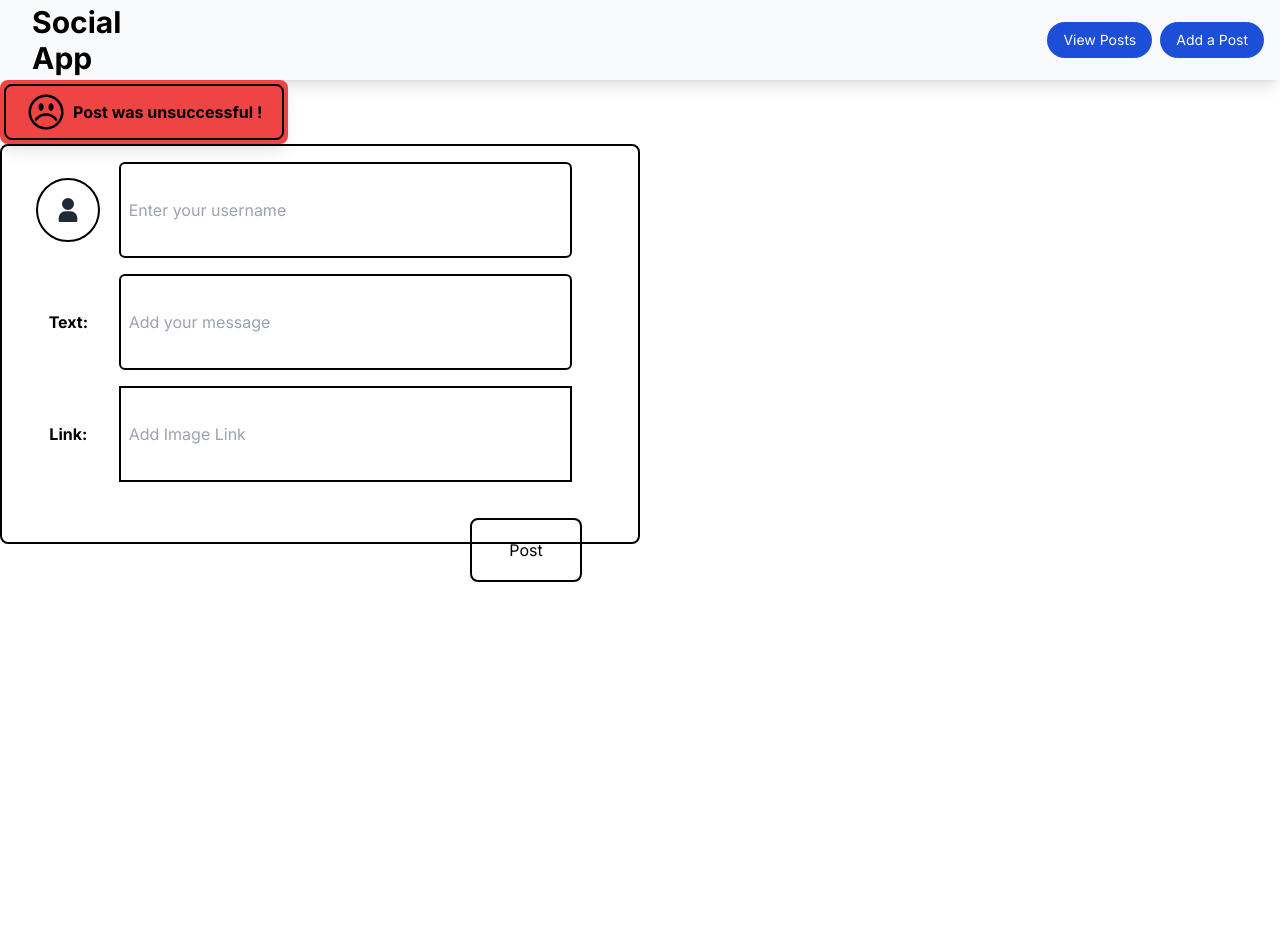
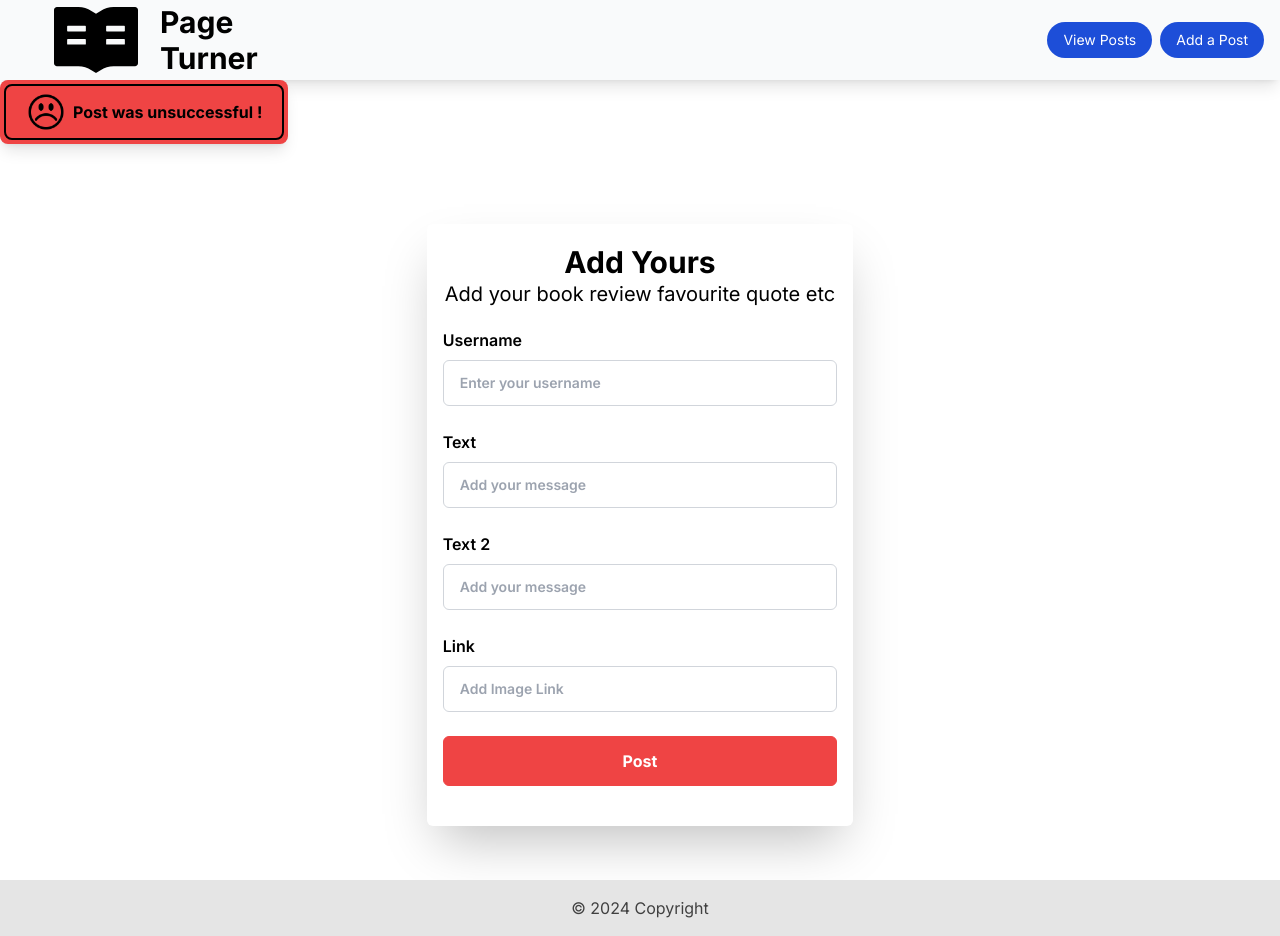
Before and after one commit to illonab/social-app, a Next.js app: page /add in a window 1280 px wide. Before the commit the page ends 880 px from the top, so only its background shows below. Built offline with nearby package versions, Linux system fonts and the light colour scheme.

Commit message:
design updates

```diff
--- a/app/layout.js
+++ b/app/layout.js
@@ -1,6 +1,7 @@
 import { Inter } from "next/font/google";
 import "./globals.css";
 import Navbar from "../components/navbar";
+import Footer from "../components/footer";
 
 const inter = Inter({ subsets: ["latin"] });
 
@@ -15,6 +16,7 @@ export default function RootLayout({ children }) {
       <body className={inter.className}>
         <Navbar />
         {children}
+        <Footer />
       </body>
     </html>
   );
--- a/components/addPostCard.jsx
+++ b/components/addPostCard.jsx
@@ -54,43 +54,58 @@ const AddPostCard = () => {
     }
 
     return (
-        <div className="border-2 border-black w-2/4 h-2/4 rounded-lg p-4">
-            <form onSubmit={handleAddPost} className="flex flex-col items-center justify-center gap-4">
+<div className="container mx-auto">
+        <div className="lg:w-4/12 pb-10 pt-5 w-full p-4 flex flex-wrap justify-center shadow-2xl my-20 rounded-md mx-auto">
+            <div className="pb-5">
+                <h1 className="text-3xl text-center font-bold">Add Yours</h1>
+                <p className="text-center text-xl">Add your book review favourite quote etc</p>
+            </div>
+            <form onSubmit={handleAddPost} className="flex flex-col justify-start items-center w-full m-auto">
+
                 {/* User Id */}
-                <div className=" w-full h-24 flex">
-                    <div  className="flex items-center justify-center w-1/6">
-                    <div className="rounded-full border-2 border-black h-16 w-16 flex items-center justify-center">
-                        <svg class="w-6 h-6 text-gray-800 dark:text-white" aria-hidden="true" xmlns="http://www.w3.org/2000/svg" fill="currentColor" viewBox="0 0 14 18">
-                            <path d="M7 9a4.5 4.5 0 1 0 0-9 4.5 4.5 0 0 0 0 9Zm2 1H5a5.006 5.006 0 0 0-5 5v2a1 1 0 0 0 1 1h12a1 1 0 0 0 1-1v-2a5.006 5.006 0 0 0-5-5Z"/>
-                        </svg>
+                <div className="grid grid-cols-1 mb-6 md:grid-cols-2 gap-3 w-full">
+                    <div className="text-left flex flex-col gap-2 w-full md:col-span-2">
+                        <label className="font-semibold">Username</label>
+                        <div className="flex items-center">
+                            <input onChange={handleInput} className="border border-gray-300 text-sm font-semibold mb-1 max-w-full w-full outline-none rounded-md m-0 py-3 px-4 md:py-3 md:px-4 md:mb-0 focus:border-red-500 md:w-full" type="text" placeholder="Enter your username" name="username" />
+                        </div>
                     </div>
-                    </div>
-                    <input onChange={handleInput} class='w-3/4 h-23 border-black border-2 pl-2 hover:border-sky-700 hover:border-4 rounded-md' placeholder='Enter your username' name="username"/>
                 </div>
 
                 {/* Text */}
-                <div className=" w-full h-24 flex ">
-                    <div className="flex items-center justify-center w-1/6">
-                        <h2 className='font-bold'>Text: </h2>
+                <div className="grid grid-cols-1 mb-6 md:grid-cols-2 gap-3 w-full">
+                    <div className="text-left flex flex-col gap-2 w-full md:col-span-2">
+                        <label className="font-semibold">Text</label>
+                        <input onChange={handleInput} className="border border-gray-300 text-sm font-semibold mb-1 max-w-full w-full outline-none rounded-md m-0 py-3 px-4 md:py-3 md:px-4 md:mb-0 focus:border-red-500 md:w-full" type="textarea" placeholder="Add your message" name="text" />
                     </div>
-                    <input onChange={handleInput} class='w-3/4 h-23 border-black border-2 pl-2 hover:border-sky-700 hover:border-4 rounded-md'  type="textarea" placeholder='Add your message' name="text" />
+                </div>
+
+                {/* Text 2 */}
+                <div className="grid grid-cols-1 mb-6 md:grid-cols-2 gap-3 w-full">
+                    <div className="text-left flex flex-col gap-2 w-full md:col-span-2">
+                        <label className="font-semibold">Text 2</label>
+                        <input onChange={handleInput} className="border border-gray-300 text-sm font-semibold mb-1 max-w-full w-full outline-none rounded-md m-0 py-3 px-4 md:py-3 md:px-4 md:mb-0 focus:border-red-500 md:w-full" type="textarea" placeholder="Add your message" name="text" />
+                    </div>
                 </div>
 
                 {/* Images */}
-                <div className=" w-full h-24 flex">
-                    <div className="flex items-center justify-center w-1/6">
-                        <h2 className='font-bold'>Link: </h2>
+                <div className="grid grid-cols-1 mb-6 md:grid-cols-2 gap-3 w-full">
+                    <div className="text-left flex flex-col gap-2 w-full md:col-span-2">
+                        <label className="font-semibold">Link</label>
+                        <input onChange={handleInput} className="border border-gray-300 text-sm font-semibold mb-1 max-w-full w-full outline-none rounded-md m-0 py-3 px-4 md:py-3 md:px-4 md:mb-0 focus:border-red-500 md:w-full" placeholder="Add Image Link" name="images" />
                     </div>
-                    <input onChange={handleInput} class='w-3/4 h-23 border-black border-2 pl-2 hover:border-sky-700 hover:border-4' placeholder='Add Image Link' name="images" />
                 </div>
 
                 {/* Submit Button */}
-                <div class='w-full h-24 relative'>
-                    <button type='submit' className='absolute right-10 top-5 border-black border-2 h-16 w-28 rounded-lg hover:bg-black hover:text-white'>Post</button>
+                <div className="w-full text-left">
+                    <button type="submit" className="flex justify-center items-center gap-2 w-full py-3 px-4 bg-red-500 text-white text-md font-bold border border-red-500 rounded-md ease-in-out duration-150 shadow-slate-600 hover:bg-white hover:text-red-500 lg:m-0 md:px-6" title="Post">
+                    Post
+                    </button>
                 </div>
             </form>
         </div>
-    )
+    </div>
+);
 }
 
 export default AddPostCard;
--- /dev/null
+++ b/components/footer.jsx
@@ -0,0 +1,16 @@
+'use client'
+
+import React from 'react';
+
+const Footer = () => {
+  return (
+    <footer
+      className="bg-neutral-200 text-center dark:bg-neutral-700 lg:text-left">
+      <div className="p-4 text-center text-neutral-700 dark:text-neutral-200">
+        © 2024 Copyright
+      </div>
+    </footer>
+  );
+}
+
+  export default Footer;
--- a/components/navbar.jsx
+++ b/components/navbar.jsx
@@ -2,7 +2,7 @@
 
 import Link from 'next/link';
 import React, { useState } from 'react';
-import { AiOutlineClose, AiOutlineMenu } from 'react-icons/ai';
+import { AiOutlineClose, AiOutlineMenu, AiFillRead } from 'react-icons/ai';
 
 const Navbar = () => {
   // state to manage navbar visibility
@@ -32,7 +32,12 @@ const Navbar = () => {
   return (
     <div className='bg-gray-50 border-gray-200 shadow-lg flex justify-between items-center h-20 w-full mx-auto px-4'>
     {/* Text Logo */}
-      <h1 className='w-full text-3xl font-bold ml-4 text-black'>Social<br/>App</h1>
+    <div className='flex items-center'>
+        <AiFillRead size={96} className='text-xl ml-8 mr-4' />
+        <h1 className='text-3xl font-bold text-black'>
+            Page<br/>Turner
+        </h1>
+    </div>
 
       {/* Desktop Navigation */}
       <ul className='hidden md:flex space-x-2'>
@@ -76,17 +81,26 @@ const Navbar = () => {
         }
       >
         {/* Mobile Logo */}
-        <h1 className='w-full text-3xl font-bold text-black m-4'>Social App</h1>
+        <div className='flex items-center'>
+          <AiFillRead size={32} className='text-md ml-4 mr-2' />
+          <h1 className='text-md md:text-xl font-bold text-black m-2'>Page Turner</h1>
+        </div>
 
         {/* Mobile Navigation Items */}
-        {navItems.map(item => (
-          <li
-            key={item.id}
-            className='p-4 border-b rounded-xl hover:bg-blue-300 duration-300 hover:text-black cursor-pointer border-gray-300'
-          >
-            {item.text}
-          </li>
-        ))}
+        <li
+          className='p-4 border-b rounded-xl hover:bg-blue-300 duration-300 hover:text-black cursor-pointer border-gray-300'
+        >
+          <Link href='/'>
+            <p onClick={handleNav}>View Posts</p>
+          </Link>
+        </li>
+        <li
+          className='p-4 border-b rounded-xl hover:bg-blue-300 duration-300 hover:text-black cursor-pointer border-gray-300'
+        >
+          <Link href='/add'>
+            <p onClick={handleNav}>Add a Post</p>
+          </Link>
+        </li>
       </ul>
     </div>
   );
```
